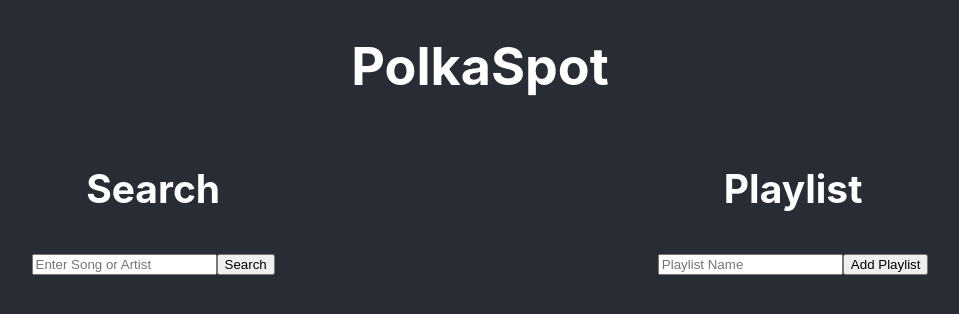
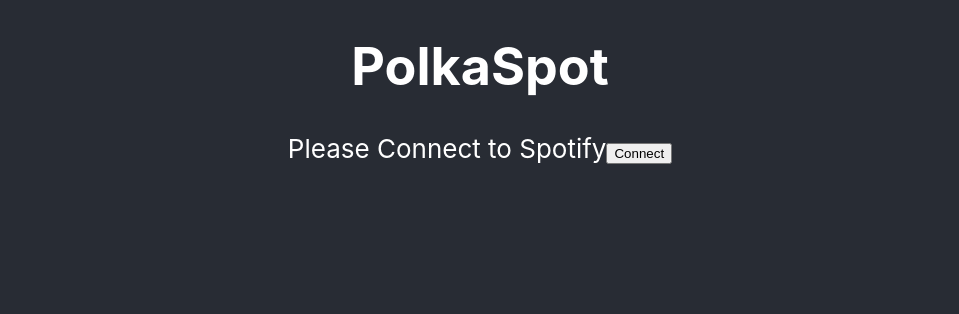
Before and after one commit to si-bond/polka-spot, a React (Create React App) app in the folder polka-spot/: page / in a window 1280 px wide. Shown: the top 314 px of the page, without its empty margins (160-1119 px from the left). Built offline with nearby package versions, Linux system fonts and the light colour scheme.

Commit message:
add connect button

```diff
--- a/polka-spot/src/App.js
+++ b/polka-spot/src/App.js
@@ -20,6 +20,7 @@
 
   function addSongToPlaylist(name, artist, uri){
     const newPlaylistEntry = {name: name, artist: artist, uri: uri}
+
     setPlaylist(prevPlaylist => {
       if(prevPlaylist.some(track => track.id===uri)){
         return [...prevPlaylist]
@@ -48,12 +49,7 @@
     let url = ""
 
     if(!accessToken){
-      url = 'https://accounts.spotify.com/authorize';
-      url += '?response_type=token';
-      url += '&client_id=' + clientId;
-      url += '&redirect_uri=' + redirectUri;
-      //Redirect to spotify login
-      window.location.href = url;
+      connectToSpotify()
     } else{
       console.log("logged in")
       url = `
@@ -79,8 +75,17 @@
 
     //getPlaylists()
     createNewPlaylists()
+  }
 
+  function connectToSpotify(){
+      let url = 'https://accounts.spotify.com/authorize';
+      url += '?response_type=token';
+      url += '&client_id=' + clientId;
+      url += '&redirect_uri=' + redirectUri;
+      //Redirect to spotify login
+      window.location.href = url;
   }
+
 
   async function getPlaylists(){
     const url = `https://api.spotify.com/v1/me/playlists?&access_token=${accessToken}`
@@ -134,6 +139,7 @@
           <button id="search-button" onClick={handleModeChange}>Search</button>
           <button id="playlist-button" onClick={handleModeChange}>Playlist</button>
         </div>
+        {accessToken?
         <div className="container">
           {searchMode&&<SearchResults
             songData={songData}
@@ -147,7 +153,7 @@
                 addNewPlaylist={addNewPlaylist}
             />
           }
-        </div>
+        </div>:<div>Please Connect to Spotify<button onClick={connectToSpotify}>Connect</button></div>}
       </header>
     </div>
   );
```
